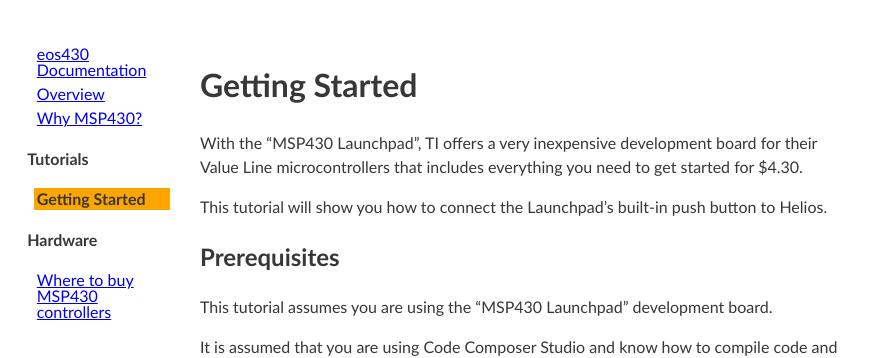
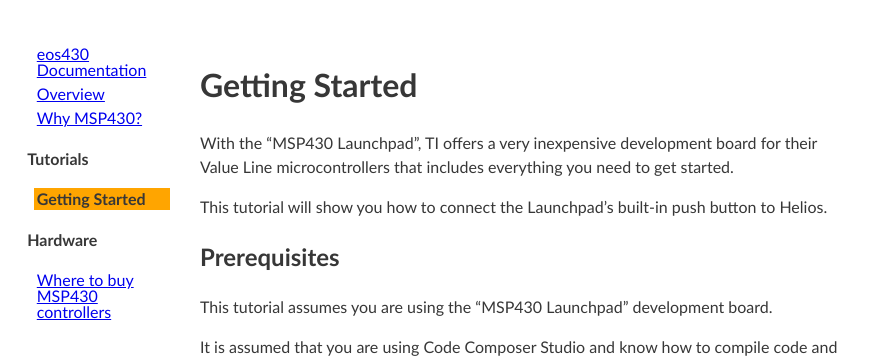
Before and after one commit to jboecker/eos430, a Jekyll site: the page built from getting-started.md, in a window 1280 px wide. Shown: the top 358 px of the page, without its empty margins (0-873 px from the left). Built offline with Jekyll 4.4.1, drawn with Linux system fonts in a browser that asks for light colours.

Commit message:
remove reference to price of MSP430 board

```diff
--- a/getting-started.md
+++ b/getting-started.md
@@ -9,7 +9,7 @@ sortkey: "002"
 
 With the "MSP430 Launchpad", TI offers a very inexpensive development
 board for their Value Line microcontrollers that includes everything
-you need to get started for $4.30.
+you need to get started.
 
 This tutorial will show you how to connect the Launchpad's built-in
 push button to Helios.
```
